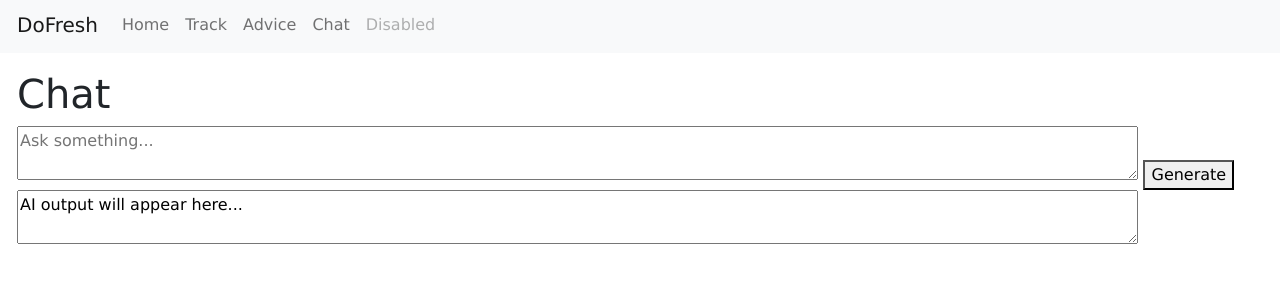
After one commit to PurpleSummit/DoFresh, a Flask app: page /chat in a window 1280 px wide. The commit adds this page. Shown: the top 300 px of the page. Run offline with Flask 3, Linux system fonts and the light colour scheme.

Commit message:
Implement chat functionality with AI response and update templates for consistency

```diff
--- a/app.py
+++ b/app.py
@@ -1,15 +1,58 @@
-from flask import Flask, render_template, request
+import os
+import requests
+from flask import Flask, render_template, request, jsonify
+from flask_cors import CORS
+from dotenv import load_dotenv
+from huggingface_hub import InferenceClient
+
+load_dotenv()
 
 app = Flask(__name__)
+CORS(app)
 
-@app.route("/")
+API_KEY = os.getenv("HUGGINGFACE_API_KEY")
+# API_URL = "https://huggingface.co"
+
+client = InferenceClient(api_key=API_KEY)
+
+@app.route("/", methods=["GET", "POST"])
 def index():
     return render_template("index.html")
 
-@app.route("/track")
+
+@app.route("/track", methods=["GET"])
 def track():
     return render_template("track.html")
 
-@app.route("/advice")
+
+@app.route("/advice", methods=["GET"])
 def advice():
     return render_template("advice.html")
+
+
+@app.route("/chat", methods=["GET"])
+def chat():
+    return render_template("chat.html")
+
+
+@app.route("/api/respond-chat", methods=["POST"])
+def respond_chat():
+    try:
+        data = request.json
+        user_message = data.get("userMessage", "")
+
+        response = client.chat_completion(
+            model="meta-llama/Llama-3.1-8B-Instruct",
+            messages=[{"role": "user", "content": user_message}],
+            max_tokens=500
+        )
+
+        bot_reply = response.choices[0].message.content
+        return jsonify({"result": bot_reply})
+    except Exception as e:
+        print(f"CRITICAL SERVER EXCEPTION: {str(e)}")
+        return jsonify({"error": "Internal Server Error", "details": str(e)}), 500
+
+
+if __name__ == "__main__":
+    app.run(debug=True, port=5000)
--- /dev/null
+++ b/static/css/chat.css
@@ -0,0 +1,3 @@
+textarea {
+    width: 90%;
+}
--- /dev/null
+++ b/static/js/chat.js
@@ -0,0 +1,23 @@
+document.addEventListener('DOMContentLoaded', () => {
+    document.getElementById('send-btn').addEventListener('click', async () => {
+
+        const userPrompt = document.querySelector('#user-input').value;
+        const outputElement = document.querySelector('#output');
+
+        outputElement.innerHTML = "<p>Thinking...</p>";
+
+        try {
+            const response = await fetch('http://localhost:5000/api/respond-chat', {
+                method: 'POST',
+                headers: { 'Content-Type': 'application/json' },
+                body: JSON.stringify({ userMessage : userPrompt })
+            });
+
+            const data = await response.json();
+
+            outputElement.innerHTML = `<pre>${data.result}</pre>` || `<pre>${data.details}</pre>` || '<p>No response returned.</p>';
+        } catch (error) {
+            outputElement.innerHTML = '<p>Error contacting the server.</p>';
+        }
+    });
+});
--- a/static/js/script.js
+++ b/static/js/script.js
@@ -5,11 +5,15 @@ let fillTextArray = ['📝 a blank canvas here!\n', "goodness me, look at that!
 let today = new Date().toISOString().split('T')[0];
 let lastAccessedDate = localStorage.getItem('lastAccessedDate');
 
+// DEBUG REFRESHING
+console.log("New date?", lastAccessedDate != today);
+
 if (lastAccessedDate == null) {
     localStorage.setItem('lastAccessedDate', today);
 }
 else {
     if (today != lastAccessedDate) {
+
         // Get all the refreshing to-do boxes
         let todoBoxes = Object.entries(localStorage).filter((entry) => Number.isInteger(+entry[0]));
         let allRefreshingTodoBoxes = [];
--- a/templates/advice.html
+++ b/templates/advice.html
@@ -2,9 +2,8 @@
 
 {% block style %}
 <script src="https://cdn.jsdelivr.net/npm/chart.js"></script>
-<link rel="stylesheet" href="static/css/advice.css">
-<script src="static/js/advice.js"></script>
-</script>
+<link rel="stylesheet" href="../static/css/advice.css">
+<script src="../static/js/advice.js"></script>
 {% endblock %}
 
 {% block body %}
--- /dev/null
+++ b/templates/chat.html
@@ -0,0 +1,14 @@
+{% extends "layout.html" %}
+
+{% block style %}
+<link rel="stylesheet" href="../static/css/chat.css">
+<script src="../static/js/chat.js" defer></script>
+{% endblock %}
+
+{% block body %}
+<h1>Chat</h1>
+    <textarea id="user-input" placeholder="Ask something..." autocomplete></textarea>
+    <button id="send-btn">Generate</button>
+    <textarea id="output">AI output will appear here...</textarea>
+
+{% endblock %}
--- a/templates/index.html
+++ b/templates/index.html
@@ -1,8 +1,8 @@
 {% extends "layout.html" %}
 
 {% block style %}
-<link rel="stylesheet" href="static/css/style.css">
-<script src="static/js/script.js"></script>
+<link rel="stylesheet" href="../static/css/style.css">
+<script src="../static/js/script.js"></script>
 {% endblock %}
 
 {% block body %}
--- a/templates/layout.html
+++ b/templates/layout.html
@@ -6,7 +6,7 @@
     <meta name="viewport" content="width=device-width, initial-scale=1.0">
     <link href="https://cdn.jsdelivr.net/npm/bootstrap@5.0.2/dist/css/bootstrap.min.css" rel="stylesheet"
         integrity="sha384-EVSTQN3/azprG1Anm3QDgpJLIm9Nao0Yz1ztcQTwFspd3yD65VohhpuuCOmLASjC" crossorigin="anonymous">
-    <link href="static/css/layout.css" rel="stylesheet">
+    <link href="../static/css/layout.css" rel="stylesheet">
     {% block style %}
     {% endblock %}
 
@@ -33,6 +33,9 @@
                         <a class="nav-link" href="/advice">Advice</a>
                     </li>
                     <li class="nav-item">
+                        <a class="nav-link" href="/chat">Chat</a>
+                    </li>
+                    <li class="nav-item">
                         <a class="nav-link disabled" href="#" tabindex="-1" aria-disabled="true">Disabled</a>
                     </li>
                 </ul>
--- a/templates/track.html
+++ b/templates/track.html
@@ -2,9 +2,8 @@
 
 {% block style %}
 <script src="https://cdn.jsdelivr.net/npm/chart.js"></script>
-<link rel="stylesheet" href="static/css/track.css">
-<script src="static/js/track.js"></script>
-</script>
+<link rel="stylesheet" href="../static/css/track.css">
+<script src="../static/js/track.js"></script>
 {% endblock %}
 
 {% block body %}
```
